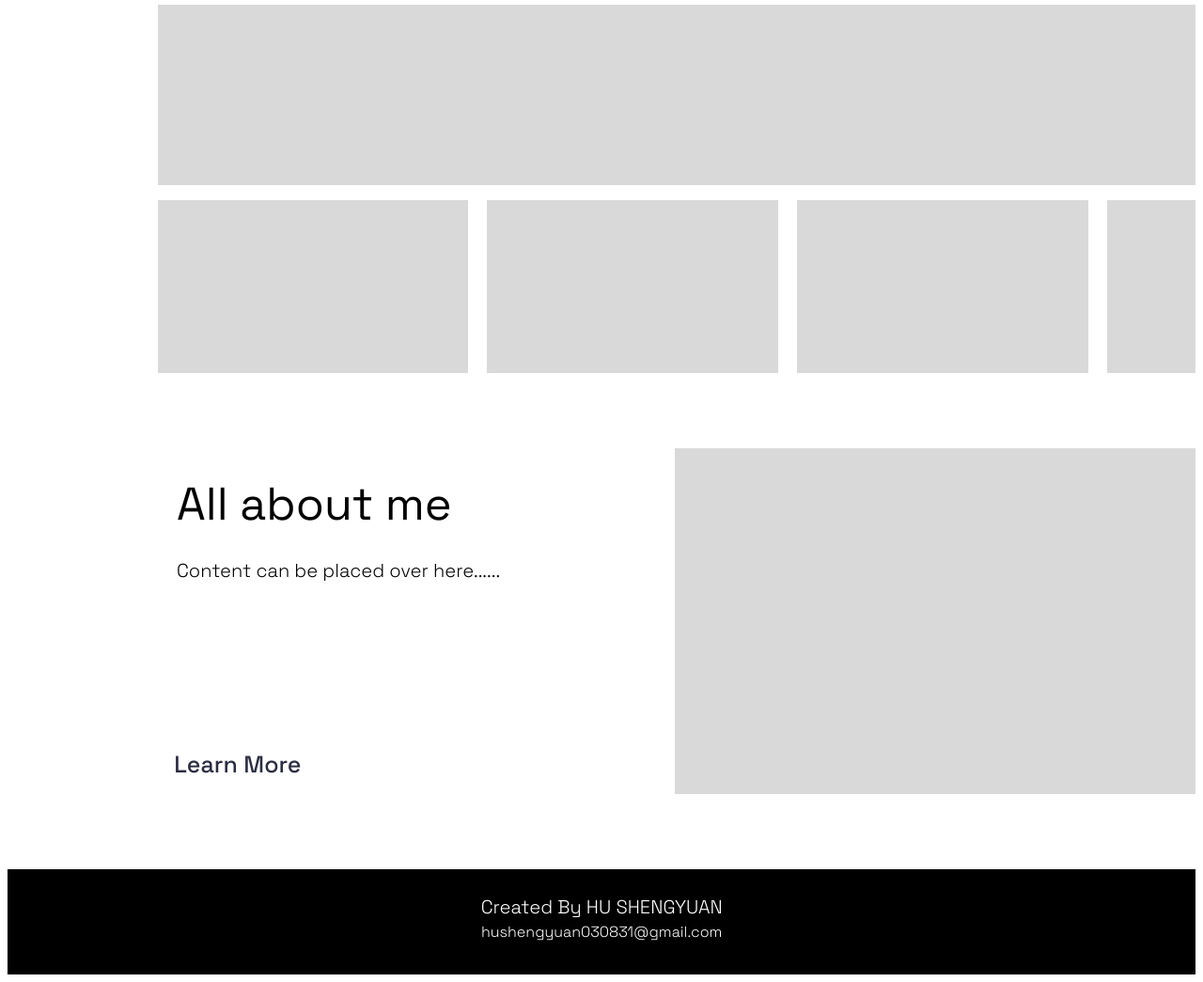
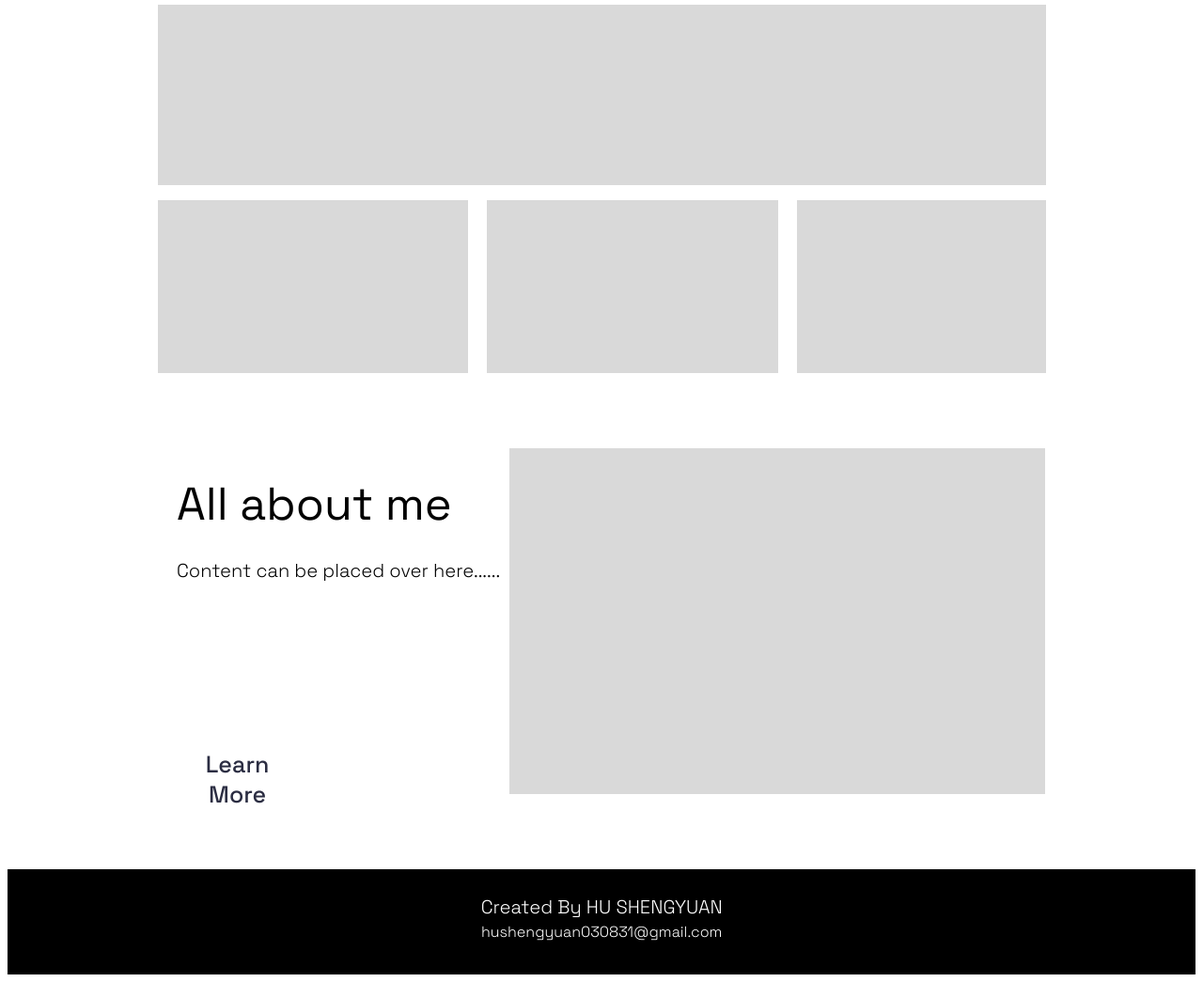
Before and after one commit to Nariharasama/Nariharasama.github.io, a plain HTML site: page Work.html in a window 1280 px wide. Shown: the part 211-1256 px from the top of the page at 94% size. Drawn offline with Linux system fonts and the light colour scheme.

Commit message:
Update Work.css

```diff
--- a/Assets/Work.css
+++ b/Assets/Work.css
@@ -71,7 +71,7 @@
 }
 
 .learnmore {
-  width: 150px;
+  width: 132px;
   height: 24px;
   position: absolute;
   left: 180px;
@@ -116,7 +116,7 @@
   width: 570px;
   height: 368px;
   position: absolute;
-  left: 710px;
+  right: 160px;
   top: 680px;
   overflow: hidden;
 }
@@ -136,8 +136,8 @@
   gap: 20px;
   align-items: flex-start;
   justify-content: flex-start;
-  width: 1121px;
   position: absolute;
+  right: 159px;
   left: 160px;
   top: 416px;
   overflow-x: auto;
@@ -185,9 +185,9 @@
 
 .topcontent {
   background: #d9d9d9;
-  width: 1121px;
   height: 192px;
   position: absolute;
+  right: 159px;
   left: 160px;
   top: 208px;
 }
```
